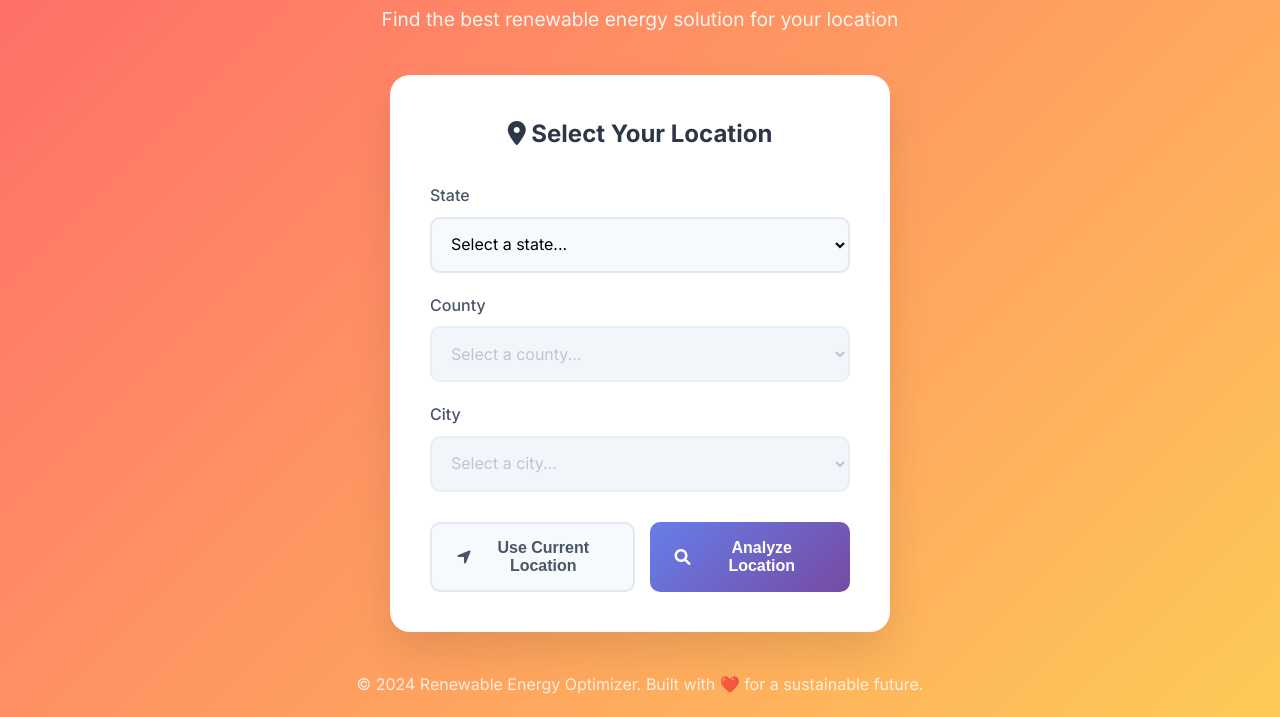
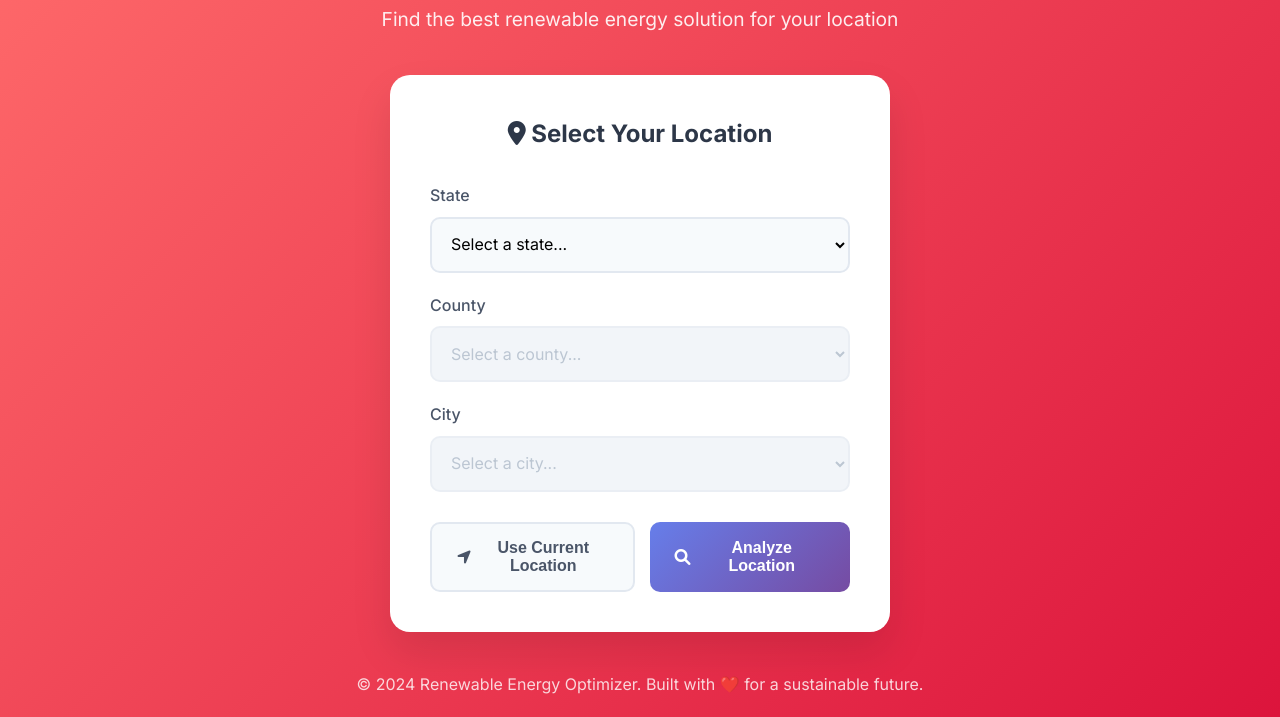
Before and after one commit to KBhanuVikash/Renewable_Energy_Optimizer-Tool, a plain HTML site: page index.html in a window 1280 px wide. Shown: the part 103-820 px from the top of the page. Drawn offline with Linux system fonts and the light colour scheme.

Commit message:
Update styles.css

```diff
--- a/styles.css
+++ b/styles.css
@@ -9,7 +9,7 @@ body {
     font-family: 'Inter', sans-serif;
     line-height: 1.6;
     color: #333;
-    background: linear-gradient(135deg, #ff6b6b 0%, #feca57 100%);
+    background: linear-gradient(135deg, #ff6b6b 0%, #dc143c 100%);
     min-height: 100vh;
 }
 
```
